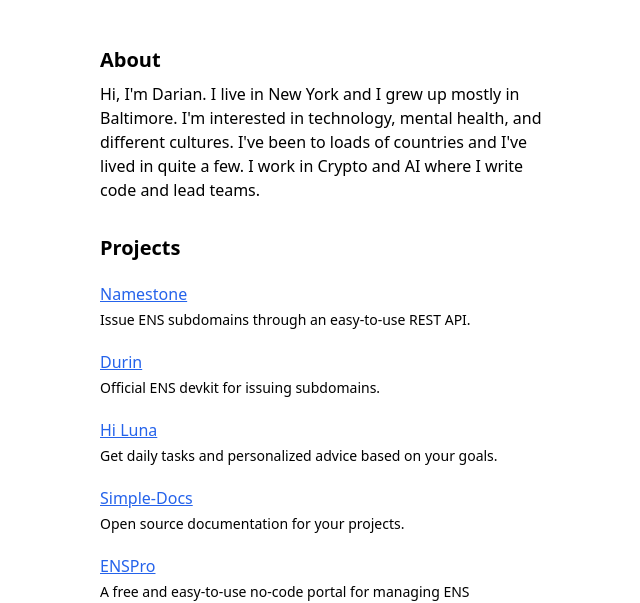
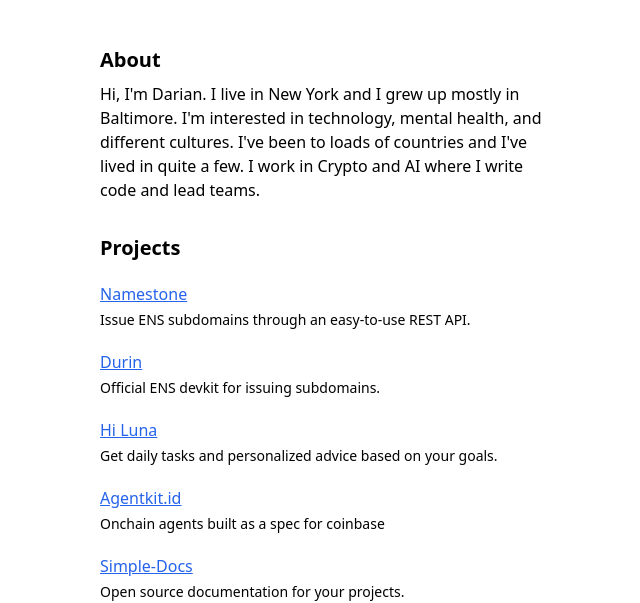
Before and after one commit to Dsinghbailey/portfolio-site, a plain HTML site: page index.html in a window 1280 px wide. Shown: the part 198-801 px from the top of the page, without its empty margins (316-956 px from the left). Drawn offline with nearby package versions, Linux system fonts and the light colour scheme.

Commit message:
add agentkit

```diff
--- a/index.html
+++ b/index.html
@@ -67,6 +67,14 @@
 				Get daily tasks and personalized advice based on your goals.
 			</p>
 
+			<a href="https://agentkit.id" class="text-base font-normal text-blue-600 mt-5 underline"
+				target="_blank">
+				Agentkit.id
+			</a>
+			<p class="text-sm font-normal mt-1">
+				Onchain agents built as a spec for coinbase
+			</p>
+
 			<a href="https://github.com/Dsinghbailey/simple-docs"
 				class="text-base font-normal text-blue-600 mt-5 underline" target="_blank">
 				Simple-Docs
```
